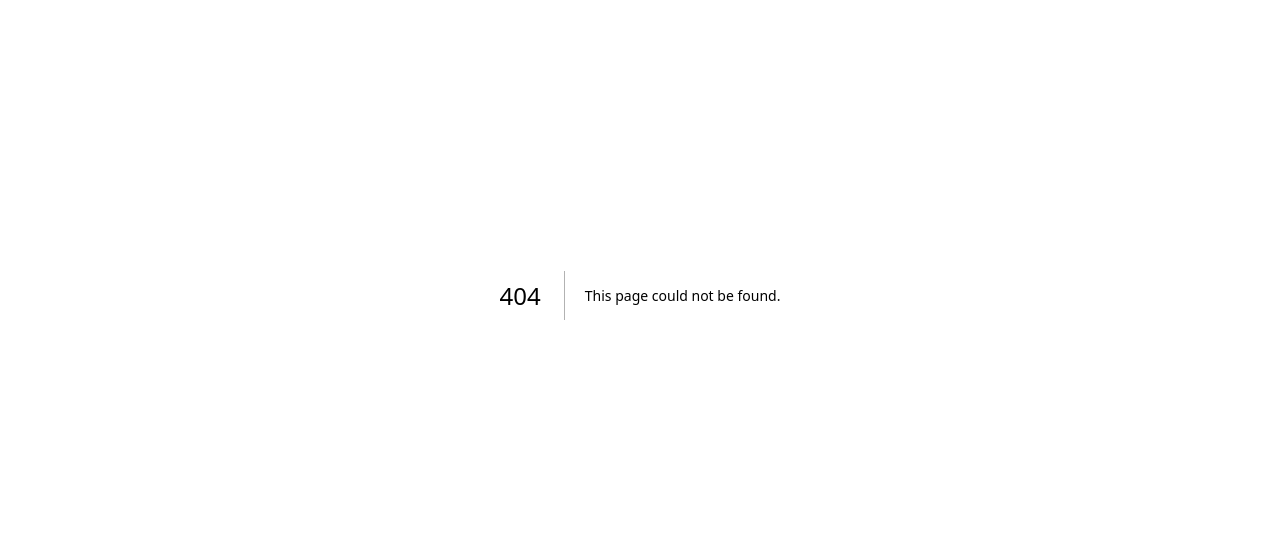
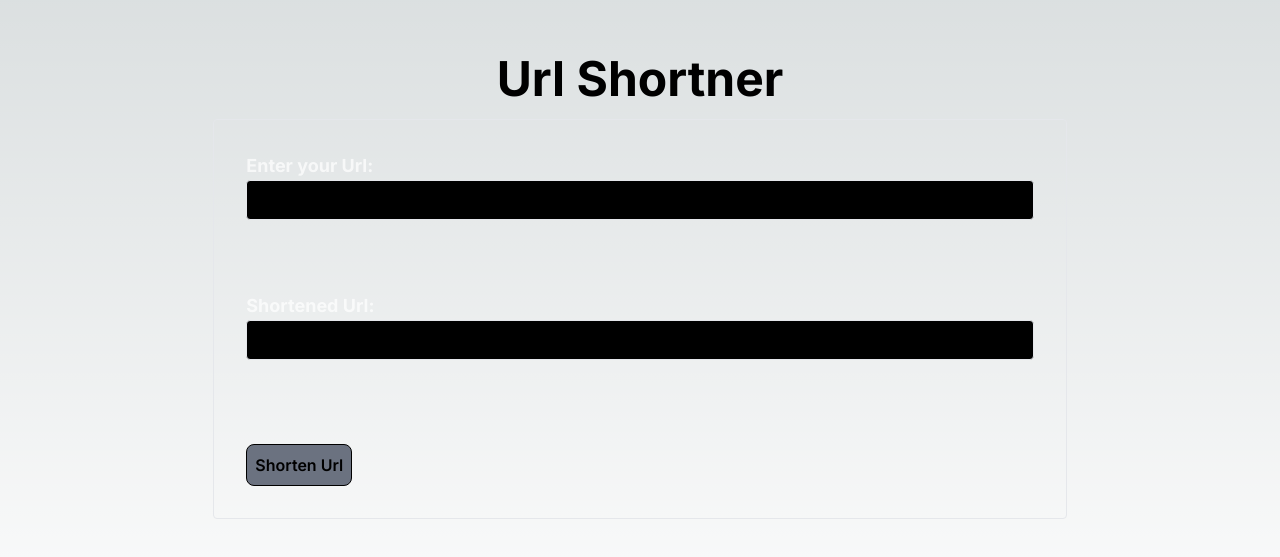
Before and after one commit to SandipGyawali/Url-Shortner, a Next.js app: page /url in a window 1280 px wide. Before the commit this address had no page. Shown: the part 105-662 px from the top of the page. Built offline with nearby package versions, Linux system fonts and the light colour scheme.

Commit message:
url input form and display form addition

```diff
--- /dev/null
+++ b/src/app/url/layout.tsx
@@ -0,0 +1,14 @@
+import UrlForm from "./page";
+
+function UrlLayout() {
+  return (
+    <div className="url-container flex flex-col items-center h-screen">
+      <div className="title-wrapper font-bold text-5xl relative top-40">
+        <span>Url Shortner</span>
+      </div>
+      <UrlForm />
+    </div>
+  );
+}
+
+export default UrlLayout;
--- /dev/null
+++ b/src/app/url/page.tsx
@@ -0,0 +1,55 @@
+"use client";
+import Button from "@/components/Button";
+import { useState } from "react";
+
+function UrlForm() {
+  const [url, setUrl] = useState<string>("");
+  const [shortUrl, setShortUrl] = useState<string>("");
+
+  function handleUrlFormSubmit() {
+    console.log(url);
+  }
+
+  function click() {
+    console.log("Component button clicked");
+  }
+
+  return (
+    <div
+      className="url-form-wrapper rounded h-1/2 m-auto w-11/12 lg:w-8/12
+        2xl:6/12 border br-white p-8"
+    >
+      <form
+        onSubmit={handleUrlFormSubmit}
+        className="url-form w-full h-full relative"
+      >
+        <div className="input-wrapper flex flex-col">
+          <label className="font-bold text-lg text-white/70">
+            Enter your Url:
+          </label>
+          <input
+            type="text"
+            onChange={(e) => setUrl(e.target.value)}
+            className="text-white rounded bg-black border br-white h-10 px-2 font-semibold"
+          />
+        </div>
+        <br />
+        <br />
+        <br />
+        <div className="input-wrapper flex flex-col">
+          <label className="font-bold text-lg text-white/70">
+            Shortened Url:
+          </label>
+          <input
+            type="text"
+            onChange={(e) => setShortUrl(e.target.value)}
+            className="text-white rounded bg-black border br-white h-10 px-2 font-semibold"
+          />
+        </div>
+        <Button click={click} label="Shorten Url" />
+      </form>
+    </div>
+  );
+}
+
+export default UrlForm;
```
